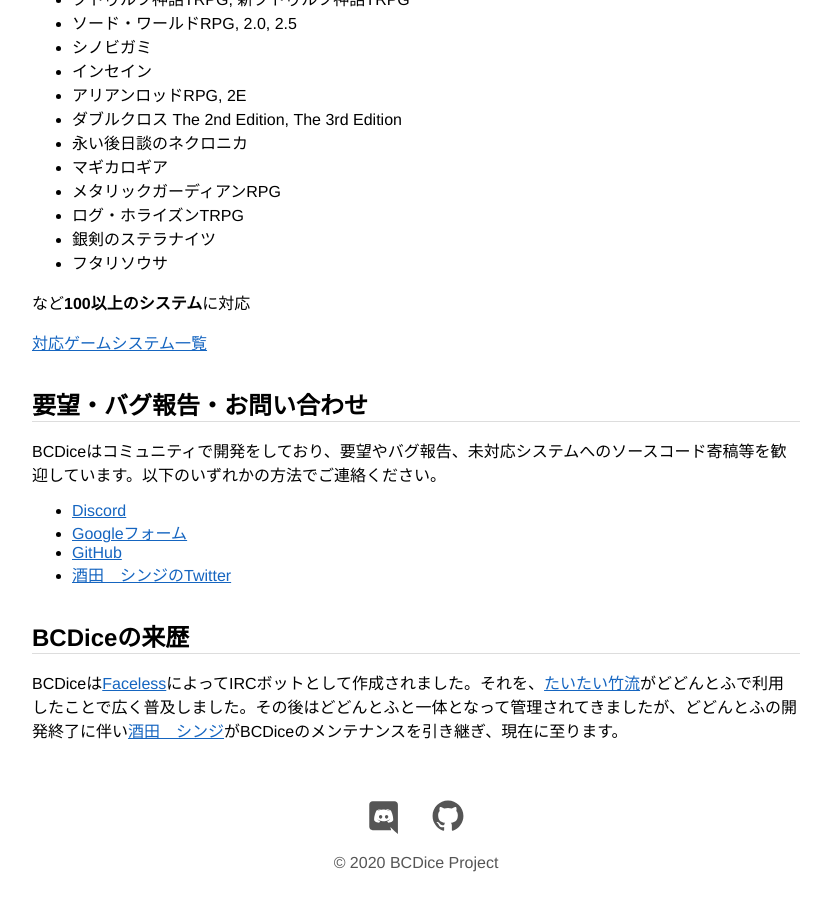
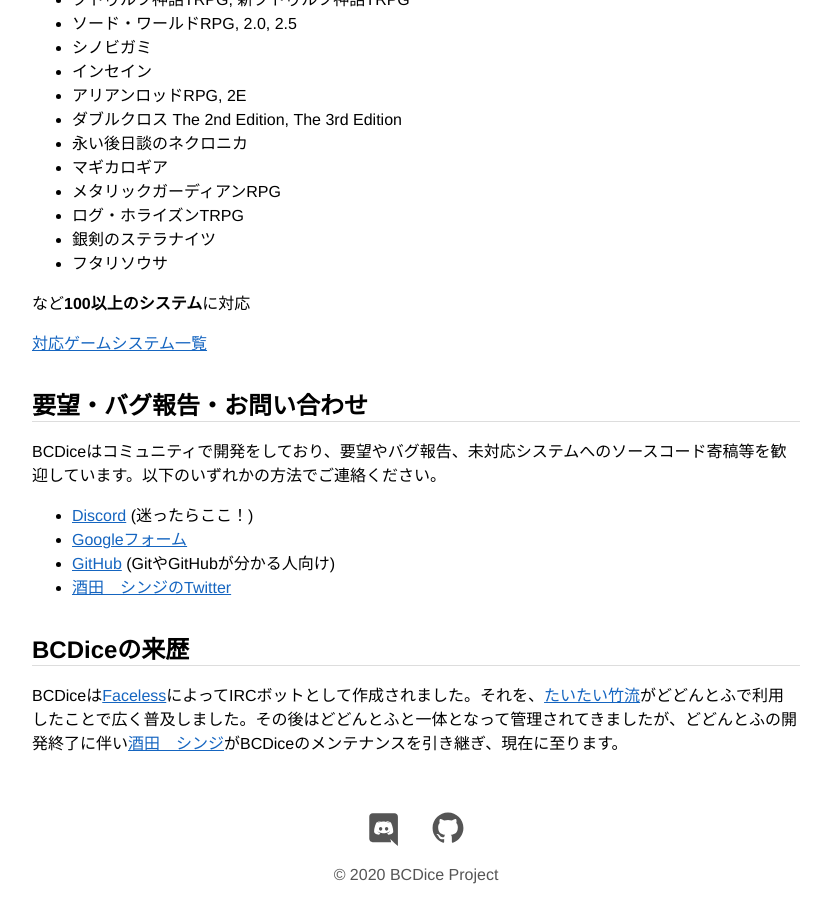
Before and after one commit to bcdice/bcdice.org, a Jekyll site: the page built from index.html, in a window 1280 px wide and 900 px high, scrolled down 626 px. Shown: the whole window, without its empty margins (224-1051 px from the left). Built offline with Jekyll 4.4.1, drawn with Linux system fonts in a browser that asks for light colours.

Commit message:
寄稿方法に注釈

```diff
--- a/index.html
+++ b/index.html
@@ -52,9 +52,9 @@
   <h2>要望・バグ報告・お問い合わせ</h2>
   <p>BCDiceはコミュニティで開発をしており、要望やバグ報告、未対応システムへのソースコード寄稿等を歓迎しています。以下のいずれかの方法でご連絡ください。</p>
   <ul>
-    <li><a href="{{ site.discord_invite_url }}">Discord</a></li>
+    <li><a href="{{ site.discord_invite_url }}">Discord</a> (迷ったらここ！)</li>
     <li><a href="{{ site.google_forms_url }}">Googleフォーム</a></li>
-    <li><a href="{{ site.github_repo_url }}">GitHub</a></li>
+    <li><a href="{{ site.github_repo_url }}">GitHub</a> (GitやGitHubが分かる人向け)</li>
     <li><a href="https://twitter.com/ysakasin">酒田　シンジのTwitter</a></li>
   </ul>
   </section>
```
